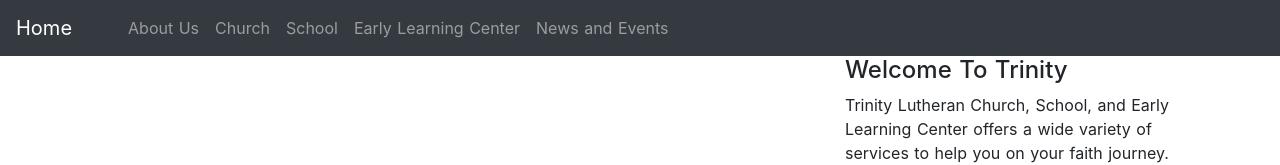
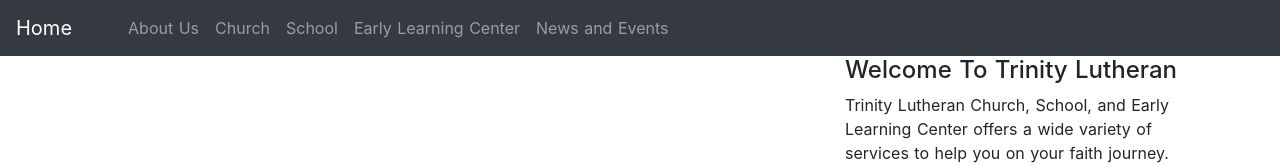
Before and after one commit to davidrfreeman/trinity-site, a Nuxt app: page /about in a window 1280 px wide. Shown: the top 165 px of the page. Built offline with nearby package versions, Linux system fonts and the light colour scheme.

Commit message:
Update some text to test travis ci and add pretier to project

```diff
--- a/package.json
+++ b/package.json
@@ -11,6 +11,7 @@
     "generate": "nuxt generate",
     "generate:gh-pages": "DEPLOY_ENV=GH_PAGES nuxt generate",
     "lint": "eslint --ext .js,.vue --ignore-path .gitignore .",
+    "lintfix": "eslint --fix --ext .js,.vue --ignore-path .gitignore .",
     "precommit": "npm run lint",
     "deploy": "push-dir --dir=dist --branch=gh-pages --cleanup"
   },
@@ -21,9 +22,12 @@
   "devDependencies": {
     "babel-eslint": "^8.2.1",
     "eslint": "^4.15.0",
+    "eslint-config-prettier": "^2.9.0",
     "eslint-friendly-formatter": "^3.0.0",
     "eslint-loader": "^1.7.1",
+    "eslint-plugin-prettier": "^2.6.2",
     "eslint-plugin-vue": "^4.0.0",
+    "prettier": "^1.14.0",
     "pug": "^2.0.3",
     "pug-plain-loader": "^1.0.0",
     "push-dir": "^0.4.1"
--- a/pages/about/index.vue
+++ b/pages/about/index.vue
@@ -3,7 +3,7 @@
         <b-container>
             <b-row>
                 <b-col md="4" offset-md="8">
-                    <h4>Welcome To Trinity</h4>
+                    <h4>Welcome To Trinity Lutheran</h4>
                     <p>Trinity Lutheran Church, School, and Early Learning Center offers a wide variety of services to help you on your faith journey.  Join us for worship and fellowship.</p>
                     <b-link to="/church"><b-button>Church</b-button></b-link>
                     <b-link to="/school"><b-button>School</b-button></b-link>
--- a/pages/index.vue
+++ b/pages/index.vue
@@ -1,7 +1,7 @@
 <template>
   <div>
     <b-jumbotron header="Bootstrap Vue" lead="Bootstrap 4 Components for Vue.js 2" >
-      <p>This is to test the deploy script</p>
+      <p>This is to test Travis CI</p>
     </b-jumbotron>
   </div>
 </template>
```
Also changed, not shown: .eslintrc.js, 2 other files (tests, documents, lock files or other folders).
